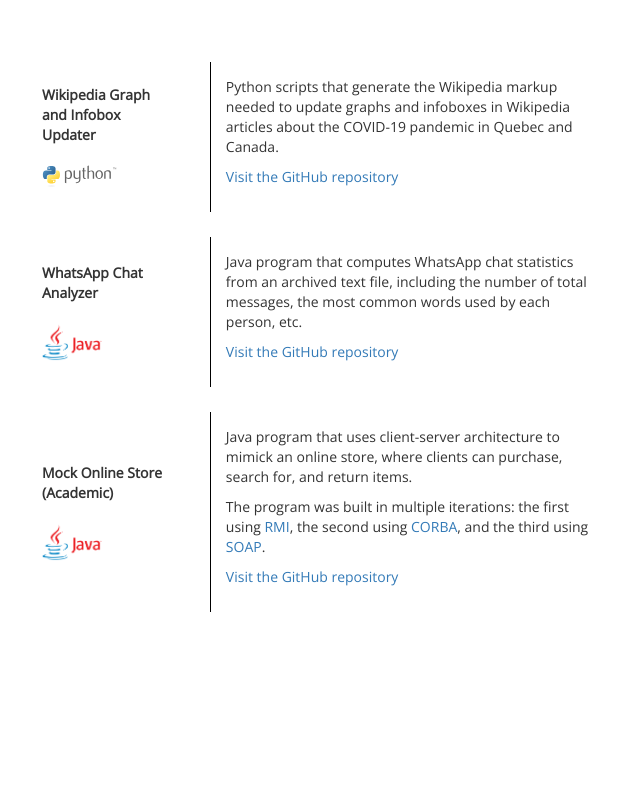
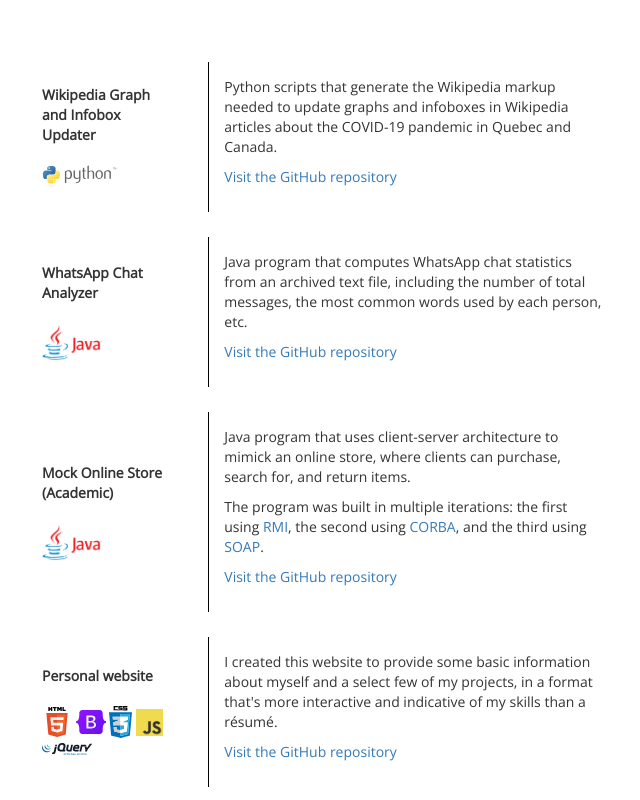
Before and after one commit to nsophiay/nsophiay.github.io, a plain HTML site: page index.html in a window 1280 px wide. Shown: the part 868-1668 px from the top of the page, without its empty margins (318-958 px from the left). Before the commit the page ends 1505 px from the top, so only its background shows below. Drawn offline with nearby package versions, Linux system fonts and the light colour scheme.

Commit message:
Added another project

```diff
--- a/index.html
+++ b/index.html
@@ -74,8 +74,20 @@
 				<tr>
 					<td class="projectTitle">Mock Online Store (Academic)<br><br><img src="Logos\Java-Logo.png" data-toggle="tooltip" data-placement="bottom" title="Written in Java" width="60px"/></td>
 					<td class="description"><p>Java program that uses client-server architecture to mimick an online store, where clients can purchase, search for, and return items.</p>
-					<p>The program was built in multiple iterations: the first using <a href="https://en.wikipedia.org/wiki/Java_remote_method_invocation" data-toggle="tooltip" data-placement="bottom" title="Wikipedia ">RMI</a>, the second using <a href="" data-toggle="tooltip" data-placement="bottom" title="Wikipedia ">CORBA</a>, and the third using <a href="" data-toggle="tooltip" data-placement="bottom" title="Wikipedia ">SOAP</a>.</p>
+					<p>The program was built in multiple iterations: the first using <a href="https://en.wikipedia.org/wiki/Java_remote_method_invocation" data-toggle="tooltip" data-placement="bottom" title="See on Wikipedia">RMI</a>, the second using <a href="https://en.wikipedia.org/wiki/Common_Object_Request_Broker_Architecture" data-toggle="tooltip" data-placement="bottom" title="See on Wikipedia">CORBA</a>, and the third using <a href="https://en.wikipedia.org/wiki/SOAP" data-toggle="tooltip" data-placement="bottom" title="See on Wikipedia">SOAP</a>.</p>
 					<p><a href="https://github.com/nsophiay/MockStoreApplication">Visit the GitHub repository</a></p>
+					</td>
+				</tr>
+
+				<tr>
+					<td class="projectTitle">Personal website<br><br>
+						<img src="Logos\HTML5_Logo.svg" alt="HTML" data-toggle="tooltip" data-placement="bottom" title="Written with HTML" width="30px"/>
+						<img src="Logos\bootstrap-logo.svg" alt="Bootstrap" data-toggle="tooltip" data-placement="bottom" title="Written with Bootstrap" width="30px"/>
+						<img src="Logos\CSS3_Logo.svg" alt="CSS" data-toggle="tooltip" data-placement="bottom" title="Written with CSS" width="23px"/>
+						<img src="Logos\JavaScript-logo.png" alt="JS" data-toggle="tooltip" data-placement="bottom" title="Written with JavaScript" width="27px"/>
+						<img src="Logos\JQuery-Logo.svg" alt="jQuery" data-toggle="tooltip" data-placement="bottom" title="Written with jQuery" width="50px"/></td>
+					<td class="description"><p>I created this website to provide some basic information about myself and a select few of my projects, in a format that's more interactive and indicative of my skills than a résumé.</p>
+					<p><a href="https://github.com/nsophiay/nsophiay.github.io">Visit the GitHub repository</a></p>
 					</td>
 				</tr>
 
```
Also changed, not shown: Logos/CSS3_Logo.svg (added), Logos/HTML5_Logo.svg (added), Logos/JQuery-Logo.svg (added), Logos/JavaScript-logo.png (added), Logos/bootstrap-logo.svg (added), 1 other file.
